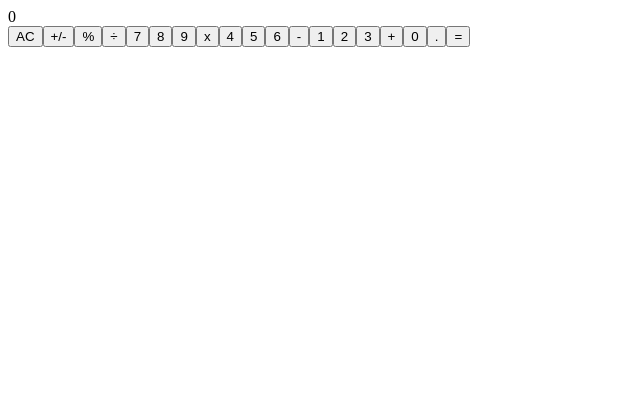
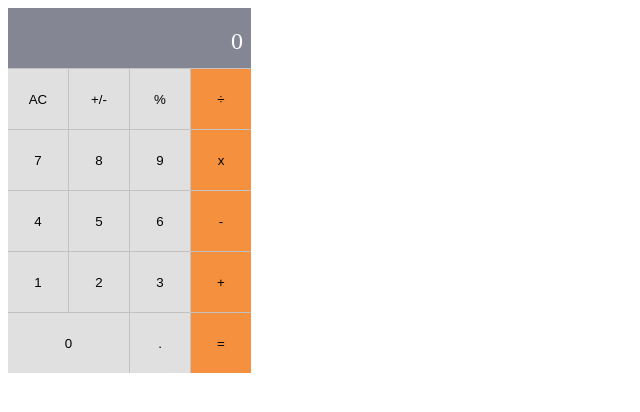
Before and after one commit to omarbabou/Math-Magicians, a React (Create React App) app: page / in a window 1280 px wide. Shown: the top 412 px of the page, without its empty margins (0-640 px from the left). Built offline with nearby package versions, Linux system fonts and the light colour scheme.

Commit message:
Add calculator components styles

```diff
--- a/src/components/calculator.css
+++ b/src/components/calculator.css
@@ -0,0 +1,32 @@
+.calculator {
+    display: inline-grid;
+    grid-template-columns: repeat(4, 60px);
+    grid-template-rows: repeat(6, 60px);
+    gap: 1px;
+    background-color: #c2c2c2;
+  }
+
+  .calculator > * {
+    border: none;
+  }
+
+  .interact {
+    grid-column: 1 / span 4;
+    background-color: #858694;
+    font-size: 1.5rem;
+    color: white;
+    padding: 20px 8px;
+    text-align: right;
+  }
+
+  .zero {
+    grid-column: 1 / span 2;
+  }
+
+  .btn-orange {
+    background-color: #f5913e;
+  }
+
+  .btn-gray {
+    background-color: #e0e0e0;
+  }
--- a/src/components/calculator.js
+++ b/src/components/calculator.js
@@ -1,6 +1,7 @@
 import React from 'react';
 import Button from './btn';
 import Interact from './interact';
+import './calculator.css';
 
 class Calculator extends React.Component {
   constructor(props) {
@@ -11,7 +12,7 @@ class Calculator extends React.Component {
   render() {
     return (
       <article className="calculator">
-        <Interact cName="screen" result="0" />
+        <Interact cName="interact" result="0" />
         <Button bgColor="btn-gray" btnRef="AC" />
         <Button bgColor="btn-gray" btnRef="+/-" />
         <Button bgColor="btn-gray" btnRef="%" />
```
